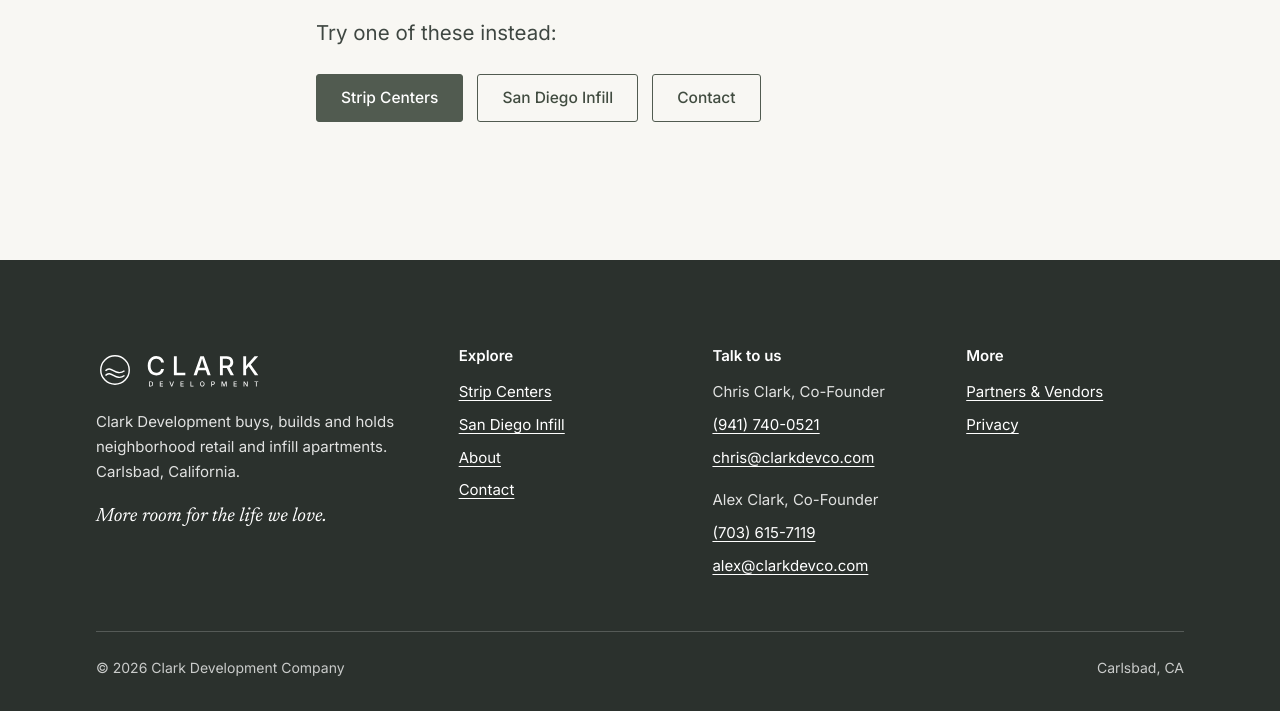
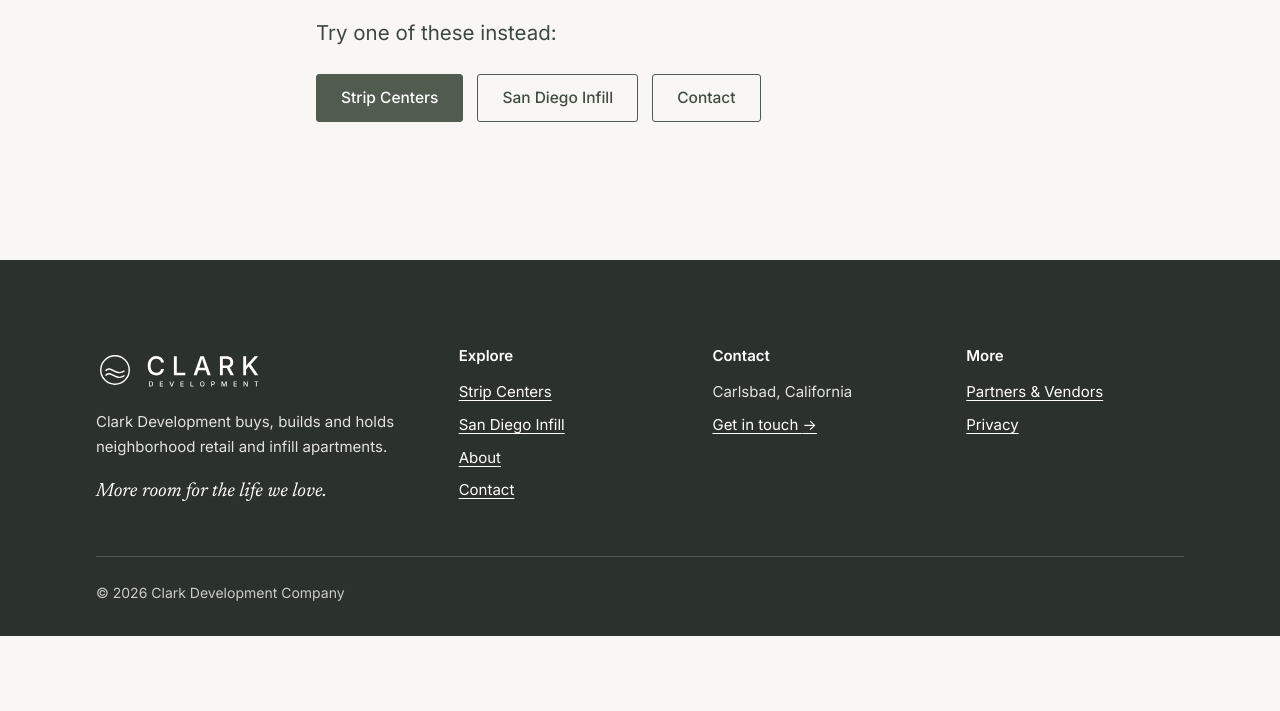
Before and after one commit to ClarkDevCo/clarkdevco-website, a plain HTML site: page 404.html in a window 1280 px wide. Shown: the part 300-1011 px from the top of the page. After the commit the page ends 936 px from the top, so only its background shows below. Drawn offline with Linux system fonts and the light colour scheme.

Commit message:
Footer: simple Contact column (Chris): home, 404

```diff
--- a/404.html
+++ b/404.html
@@ -67,7 +67,7 @@
     <div class="footer-grid">
       <div class="footer-brand">
         <a class="brand" href="/" aria-label="Clark Development, home"><svg class="mark" aria-hidden="true"><use href="#mark"/></svg><svg class="wordmark" aria-hidden="true"><use href="#wordmark"/></svg></a>
-        <p>Clark Development buys, builds and holds neighborhood retail and infill apartments. Carlsbad, California.</p>
+        <p>Clark Development buys, builds and holds neighborhood retail and infill apartments.</p>
         <p class="tagline">More room for the life we love.</p>
       </div>
       <div>
@@ -80,14 +80,10 @@
         </ul>
       </div>
       <div>
-        <h2>Talk to us</h2>
+        <h2>Contact</h2>
         <ul>
-          <li>Chris Clark, Co-Founder</li>
-          <li><a href="tel:+19417400521">(941) 740-0521</a></li>
-          <li><a href="mailto:chris@clarkdevco.com">chris@clarkdevco.com</a></li>
-          <li style="padding-top:14px">Alex Clark, Co-Founder</li>
-          <li><a href="tel:+17036157119">(703) 615-7119</a></li>
-          <li><a href="mailto:alex@clarkdevco.com">alex@clarkdevco.com</a></li>
+          <li>Carlsbad, California</li>
+          <li><a href="/contact/">Get in touch <span aria-hidden="true">&rarr;</span></a></li>
         </ul>
       </div>
       <div>
@@ -101,7 +97,6 @@
     </div>
     <div class="footer-bottom">
       <span>&copy; 2026 Clark Development Company</span>
-      <span>Carlsbad, CA</span>
     </div>
     <!-- Broker-licensure disclosure: not added. Chris confirmed (Nov 2026) he holds no active real estate license in CA or UT (inactive since about 2018). Revisit only if a license is reactivated. -->
   </div>
```
Also changed, not shown: index.html (+4 -9 lines).
